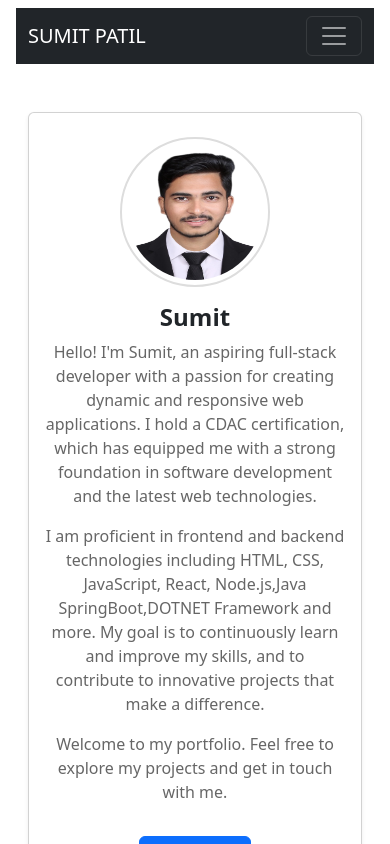
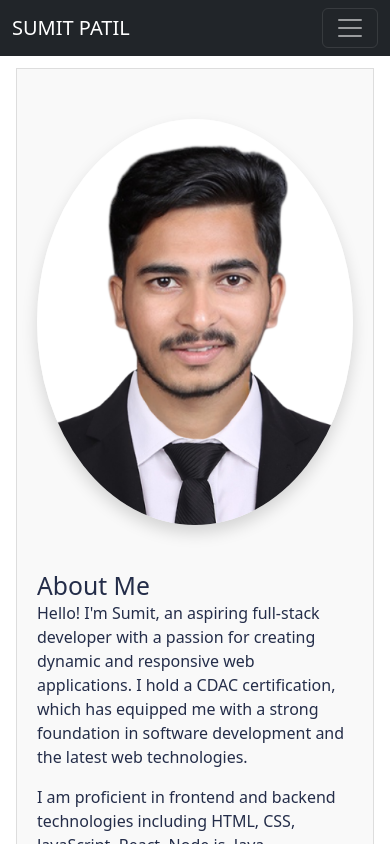
Before and after one commit to SUMITpatil2021/Sumit_portfolio, a React (Create React App) app in the folder sumit_portfolio/: page / in a window 390 px wide. Shown: the top 844 px of the page. Built offline with nearby package versions, Linux system fonts and the light colour scheme.

Commit message:
changes in home component and make landing page stable

```diff
--- a/sumit_portfolio/public/index.html
+++ b/sumit_portfolio/public/index.html
@@ -5,7 +5,7 @@
     <link rel="icon" href="./sp.jpg" />
     <meta name="viewport" content="width=device-width, initial-scale=1" />
     <meta name="description" content="Sumit's porfolio" />
-    <title>Sumit</title>
+    <title>Sumit </title>
     <link rel="stylesheet" href="./style.css">
 
 
--- a/sumit_portfolio/src/components/Home.css
+++ b/sumit_portfolio/src/components/Home.css
@@ -1,36 +1,75 @@
-.card-img-top {
-    max-width: 100%;
-    height: auto;
-    border-radius: 50%;
-    border: 2px solid #ddd;
-    padding: 5px;
+.about-us-container {
+    padding: 50px;
+    background-color: #f9f9f9;
+    border: 1px solid #ddd;
+    box-shadow: 0 0 0px rgba(0, 0, 0, 0.1);
+    margin: 60px auto;
+    max-width: 1200px;
   }
 
-.card {
-    border-radius: 15px;
-    overflow: hidden;
+  .id-photo {
+    width: auto;
+    height: auto;
+    border-radius: 0%;
+    margin: 30px auto;
+    object-fit: cover;
   }
 
-.card-body {
-    text-align: center;
+  .id-photo-filtered {
+    filter: brightness(1.2) contrast(1.1);
   }
 
-.card-title {
-    font-size: 1.5rem;
+  .about-us-title {
+    font-size: 30px;
     font-weight: bold;
+    margin-bottom: 15px;
   }
 
-.card-text {
-    font-size: 1rem;
+  .about-us-text {
+    font-size: 20px;
     color: #666;
+    margin-bottom: 25px;
   }
 
-.btn-primary {
-    background-color: #007bff;
-    border: none;
-    transition: background-color 0.3s ease;
+  /* Responsive styles */
+
+  @media (max-width: 768px) {
+   .about-us-container {
+      padding: 40px;
+    }
+   .id-photo {
+      width: auto;
+      height: auto;
+    }
+   .about-us-title {
+      font-size: 24px;
+    }
+   .about-us-text {
+      font-size: 18px;
+    }
   }
 
-.btn-primary:hover {
-    background-color: #0056b3;
+  @media (max-width: 480px) {
+   .about-us-container {
+      padding: 20px;
     }
+   .id-photo {
+      width: auto;
+      height: auto;
+    }
+   .about-us-title {
+      font-size: 20px;
+    }
+   .about-us-text {
+      font-size: 16px;
+    }
+  }
+
+  @media (max-width: 768px) {
+    .about-us-container {
+       flex-direction: column;
+     }
+    .col-md-4 {
+       margin-bottom: 20px;
+     }
+   }
--- a/sumit_portfolio/src/components/home.jsx
+++ b/sumit_portfolio/src/components/home.jsx
@@ -1,38 +1,41 @@
 import React from "react";
 import { Link } from "react-scroll";
-
-import "./Home.css"; // Import a custom CSS file for any additional styling
-
-export default function Home() {
+import { FontAwesomeIcon } from '@fortawesome/react-fontawesome';
+import { faDownload } from '@fortawesome/free-solid-svg-icons';
+import './Home.css';
+const Home = () => {
     return (
-        <div className="container text-center my-5">
-            <div className="row justify-content-center">
+        <div className="about-us-container">
+            <div className="row align-items-center">
+                <div className="col-md-4 col-sm-6 col-xs-12 mb-3 mb-md-0">
+                    <img
+                        src="Sumit_ID_Photo.png"
+                        alt="Sumit ID Photo"
+                        className="id-photo img-fluid rounded-circle shadow border-2 border-primary"
+                        style={{ width: 'auto', height: 'auto' }}
+                    />
+                </div>
                 <div className="col-md-8">
-                    <div className="card shadow-sm">
-                        <img
-                            src="sumit_ID_Photo.png"
-                            alt="IDphoto"
-                            className="card-img-top img-fluid rounded-circle mx-auto d-block mt-4"
-                            style={{ width: '150px', height: '150px' }} // Fixed size for the image
-                        />
                     <div className="card-body">
-                            <h5 className="card-title">Sumit</h5>
+                        <h2 className="card-title">About Me</h2>
                         <p className="card-text">
                             Hello! I'm Sumit, an aspiring full-stack developer with a passion for creating dynamic and responsive web applications. I hold a CDAC certification, which has equipped me with a strong foundation in software development and the latest web technologies.
                         </p>
                         <p className="card-text">
-                                I am proficient in frontend and backend technologies including HTML, CSS, JavaScript, React, Node.js,Java SpringBoot,DOTNET Framework  and more. My goal is to continuously learn and improve my skills, and to contribute to innovative projects that make a difference.
+                            I am proficient in frontend and backend technologies including HTML, CSS, JavaScript, React, Node.js, Java SpringBoot, and more. My goal is to continuously learn and improve my skills, and to contribute to innovative projects that make a difference.
                         </p>
                         <p className="card-text">
                             Welcome to my portfolio. Feel free to explore my projects and get in touch with me.
                         </p>
-                            <Link to="contact" spy={true} smooth={true}>
-                                <button className="btn btn-primary mt-3">Contact Me</button>
-                            </Link>
+                        <button className="btn btn-primary">Get in Touch</button>
                     </div>
                 </div>
             </div>
         </div>
-        </div>
-    );
-}
+    )
+
+};
+
+export default Home;
+
+// CSS Styles
--- a/sumit_portfolio/src/components/landingPage.jsx
+++ b/sumit_portfolio/src/components/landingPage.jsx
@@ -1,17 +1,17 @@
-import React, { useEffect,useRef,useState } from "react";
+import React, { useEffect, useRef, useState } from "react";
 import { Link } from "react-scroll";
-import { useNavigate, Routes} from "react-router-dom";
-import { Nav,Navbar,Container} from "react-bootstrap";
+import { useNavigate, Routes } from "react-router-dom";
+import { Nav, Navbar, Container } from "react-bootstrap";
 import { FontAwesomeIcon } from '@fortawesome/react-fontawesome';
-import { faUser, faGraduationCap, faEnvelope, faBriefcase,faProjectDiagram ,faDownload } from '@fortawesome/free-solid-svg-icons';
+import { faUser, faGraduationCap, faEnvelope, faBriefcase, faProjectDiagram, faDownload } from '@fortawesome/free-solid-svg-icons';
 import Home from "./home";
 
-export default  function LandingPage(){
+export default function LandingPage() {
 
 
 
   const Navigate = useNavigate();
-const[selectedLink, setSelectedLink] = useState("home");
+  const [selectedLink, setSelectedLink] = useState("home");
 
   const handleDownload = () => {
     // Replace with your resume file URL or path
@@ -33,18 +33,18 @@ const handleDownload = () => {
     document.body.removeChild(link);
   };
 
-const handleLinkClick = (link)=>{
+  const handleLinkClick = (link) => {
     setSelectedLink(link);
     // Navigate(`/${link}`)
   };
 
-useEffect(()=>{
+  useEffect(() => {
     setSelectedLink('home')
-},[]);
-const renderComponent = ()=>{
-    switch(selectedLink){
+  }, []);
+  const renderComponent = () => {
+    switch (selectedLink) {
       case "home":
-            return <Home/>
+        return <Home />
       // case "aboutus":
       //   return <AboutUs/>
       // case "contactus":
@@ -58,35 +58,31 @@ const renderComponent = ()=>{
 
   return (
     <>
-
-
-
-
       <div>
-      <Navbar bg="dark" variant="dark" expand="lg">
+        <Navbar bg="dark" variant="dark" expand="lg" fixed="top">
           <Container>
             <Navbar.Brand href="/">SUMIT PATIL </Navbar.Brand>
             <Navbar.Toggle aria-controls="basic-navbar-nav" />
             <Navbar.Collapse id="basic-navbar-nav">
               <Nav className="ms-auto">
-                    <Nav.Link  onClick={()=>{handleLinkClick('home')}}>
-                      <FontAwesomeIcon icon={faUser}  />
+                <Nav.Link onClick={() => { handleLinkClick('home') }}>
+                  <FontAwesomeIcon icon={faUser} />
                   &nbsp;About Me</Nav.Link>
 
-                    <Nav.Link onClick={()=>{handleLinkClick('qualification')}}>
-                      <FontAwesomeIcon icon={faGraduationCap}  />
+                <Nav.Link onClick={() => { handleLinkClick('qualification') }}>
+                  <FontAwesomeIcon icon={faGraduationCap} />
                   &nbsp;Qualification </Nav.Link>
-                    <Nav.Link onClick={()=>{handleLinkClick('workexp')}}>
+                <Nav.Link onClick={() => { handleLinkClick('workexp') }}>
                   <FontAwesomeIcon icon={faBriefcase} />
                   &nbsp;Work Experience </Nav.Link>
 
-                    <Nav.Link onClick={()=>{handleLinkClick('projects')}}>
-                    <FontAwesomeIcon icon={faProjectDiagram}  />
+                <Nav.Link onClick={() => { handleLinkClick('projects') }}>
+                  <FontAwesomeIcon icon={faProjectDiagram} />
                   &nbsp;Projects</Nav.Link>
-                    <Nav.Link  onClick={()=>{handleLinkClick('contactus')}}>
+                <Nav.Link onClick={() => { handleLinkClick('contactus') }}>
                   <FontAwesomeIcon icon={faEnvelope} />
-                     &nbsp;Contact </Nav.Link>
-                   <Nav.Link onClick={()=>{handleDownload()}}> <FontAwesomeIcon icon={faDownload}/> &nbsp;Resume </Nav.Link>
+                  &nbsp;Get In Touch  </Nav.Link>
+                <Nav.Link onClick={() => { handleDownload() }}> <FontAwesomeIcon icon={faDownload} /> &nbsp;Resume </Nav.Link>
 
 
               </Nav>
```
Lines whose indentation alone changed are shown as unchanged.
